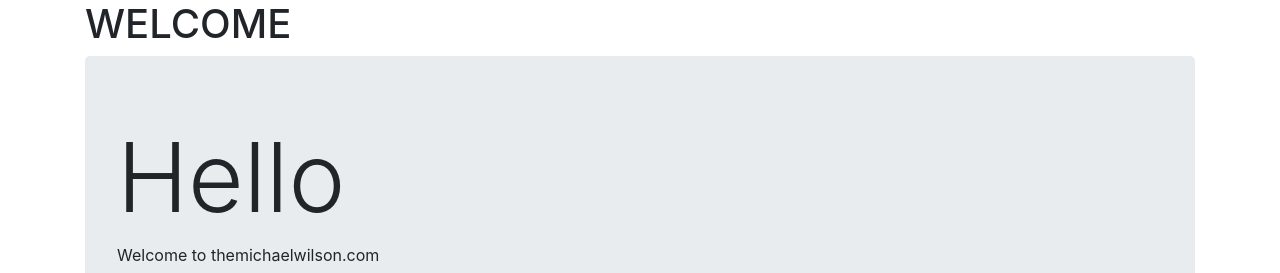
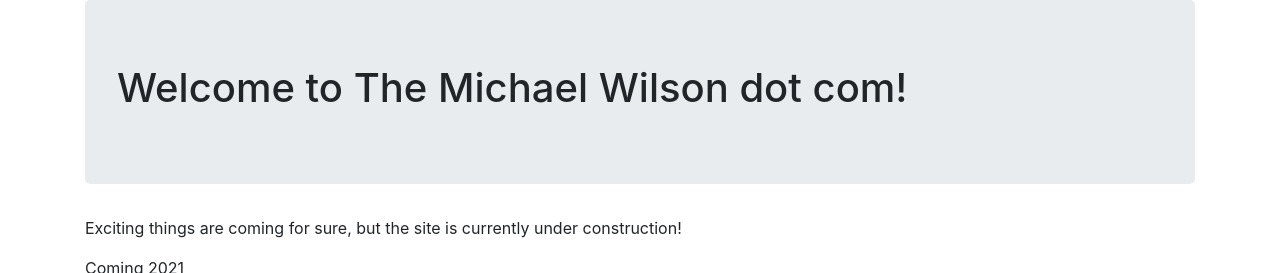
Before and after one commit to mikewilso/themichaelwilson, a Flask app: page / in a window 1280 px wide. Shown: the top 273 px of the page. Run offline with Flask 2, Linux system fonts and the light colour scheme; some libraries are stand-ins or nearby versions.

Commit message:
made under construction page the index page.

```diff
--- a/app.py
+++ b/app.py
@@ -23,10 +23,10 @@ def api_test():
         status=200,
         mimetype='application/json'
     )
-@app.route('/underconstruction')
-def construction_function():
-    flask.url_for('static', filename='css/bootstrap.min.css')
-    return flask.render_template('underconstructionpage.html')
+# @app.route('/underconstruction')
+# def construction_function():
+#     flask.url_for('static', filename='css/bootstrap.min.css')
+#     return flask.render_template('underconstructionpage.html')
 
 if __name__ == "__main__":
     app.run()
--- a/templates/index.html
+++ b/templates/index.html
@@ -2,19 +2,23 @@
 <html lang="en" dir="ltr">
   <head>
     <meta charset="utf-8">
-    <title>The Michael Wilson</title>
+    <title>Under Construction!</title>
     <link rel="stylesheet" href="static/css/bootstrap.min.css">
+    <link rel="stylesheet" href="static/css/mystyles.css">
   </head>
   <body>
-
     <div class="container">
-      <h1>WELCOME</h1>
       <div class="jumbotron">
-        <h1 class="display-1">Hello</h1>
-        <p>Welcome to {{site_name}}</p>
+        <h1>
+          Welcome to The Michael Wilson dot com!
+        </h1>
+      </div>
+      <p>Exciting things are coming for sure, but the site is currently under construction!</p>
+      <p>Coming 2021</p>
+      <div class="center">
+        <img src="../static/img/construction6.gif">
       </div>
     </div>
-
     <script type="text/javascript">
       fetch('/api/test')
         .then(function(response) {
```
Also changed, not shown: templates/underconstructionpage.html (deleted, +0 -23 lines). Lines whose indentation alone changed are shown as unchanged.
